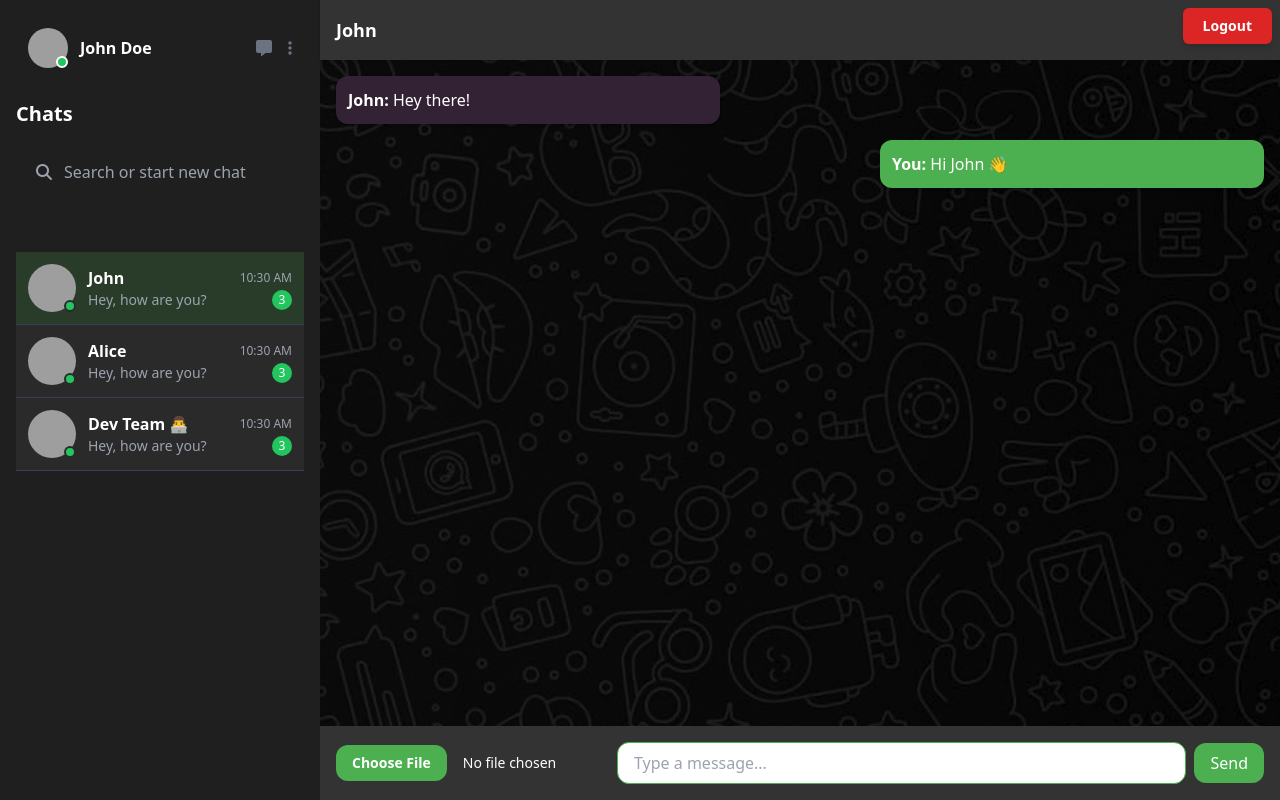
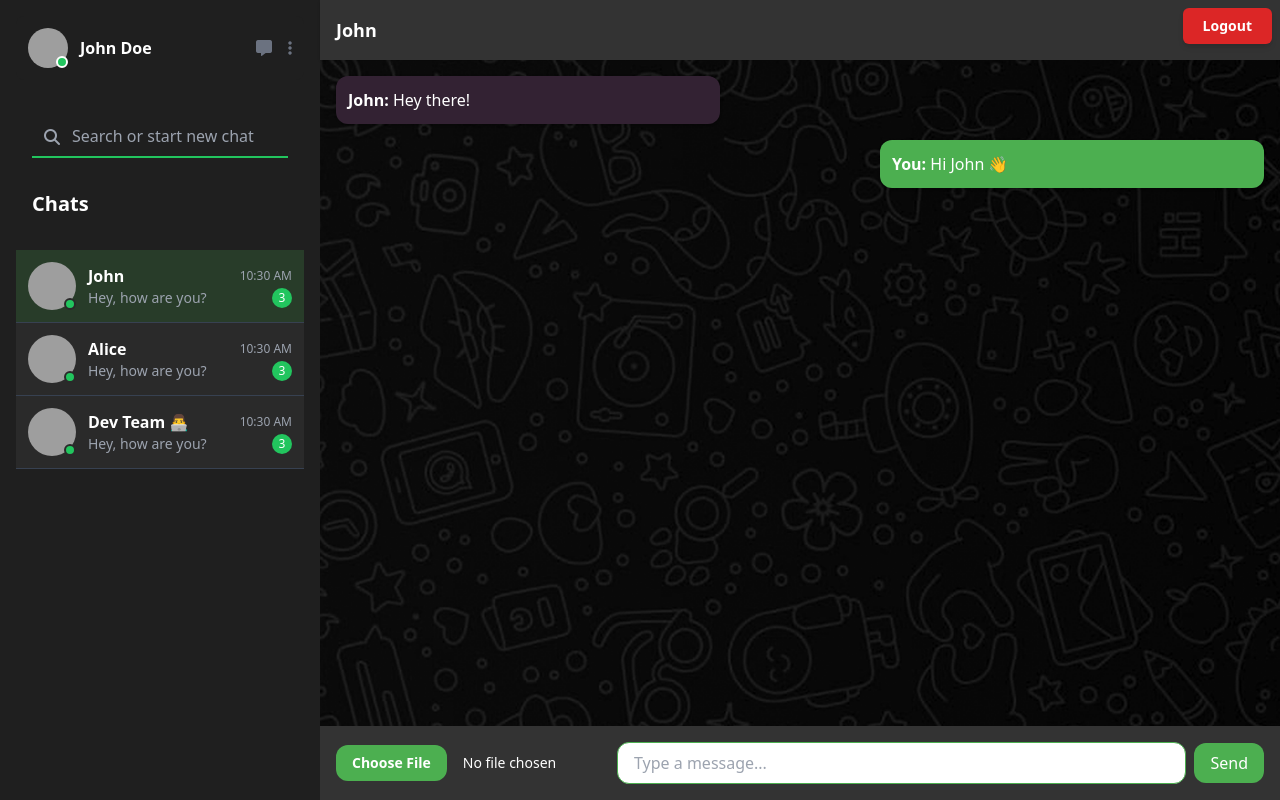
Before and after one commit to ahsan123-png/linkup-chat, a React (Vite) app: page /chat in a window 1280 px wide. Built offline with nearby package versions, Linux system fonts and the light colour scheme; sample sign-in values are in the browser's storage; grey boxes are pictures that could not be loaded.

Commit message:
Sidebar and search bar UI fixes

```diff
--- a/src/components/Sidebar.jsx
+++ b/src/components/Sidebar.jsx
@@ -25,17 +25,31 @@ export default function Sidebar({ users, selectedUser, onSelectUser }) {
         </div>
       </div>
 
-      <h2 className="text-xl font-bold my-4">Chats</h2>
 
-      <div className="p-2 bg-[#1f1f1f]">
+      <div className="p-4 bg-[#1f1f1f]">
       <div className="relative">
         <input
           type="text"
           placeholder="Search or start new chat"
-            className="mb-9 w-full py-2 pl-10 pr-4 bg-[#1F1F1F] text-white rounded-lg focus:outline-none"
+          className="
+          w-full
+          py-2
+          pl-10
+          pr-4
+          bg-[#1f1f1f]
+          text-white
+          placeholder-gray-400
+          border-b-2
+          border-green-500
+          focus:bg-black
+          focus:outline-none
+          transition-colors
+          duration-200
+          "
         />
-          <i className="fas fa-search absolute left-3 top-3 text-gray-400"></i>
+        <i className="fas fa-search absolute left-3 top-1/2 transform -translate-y-1/2 text-gray-400  cursor-pointer"></i>
       </div>
+        <h2 className="text-xl font-bold mt-8">Chats</h2>
     </div>
 
 <div className="space-y-0 mt-4"> {/* Changed space-y-3 to space-y-0 for no gap between items */}
```
Lines whose indentation alone changed are shown as unchanged.
